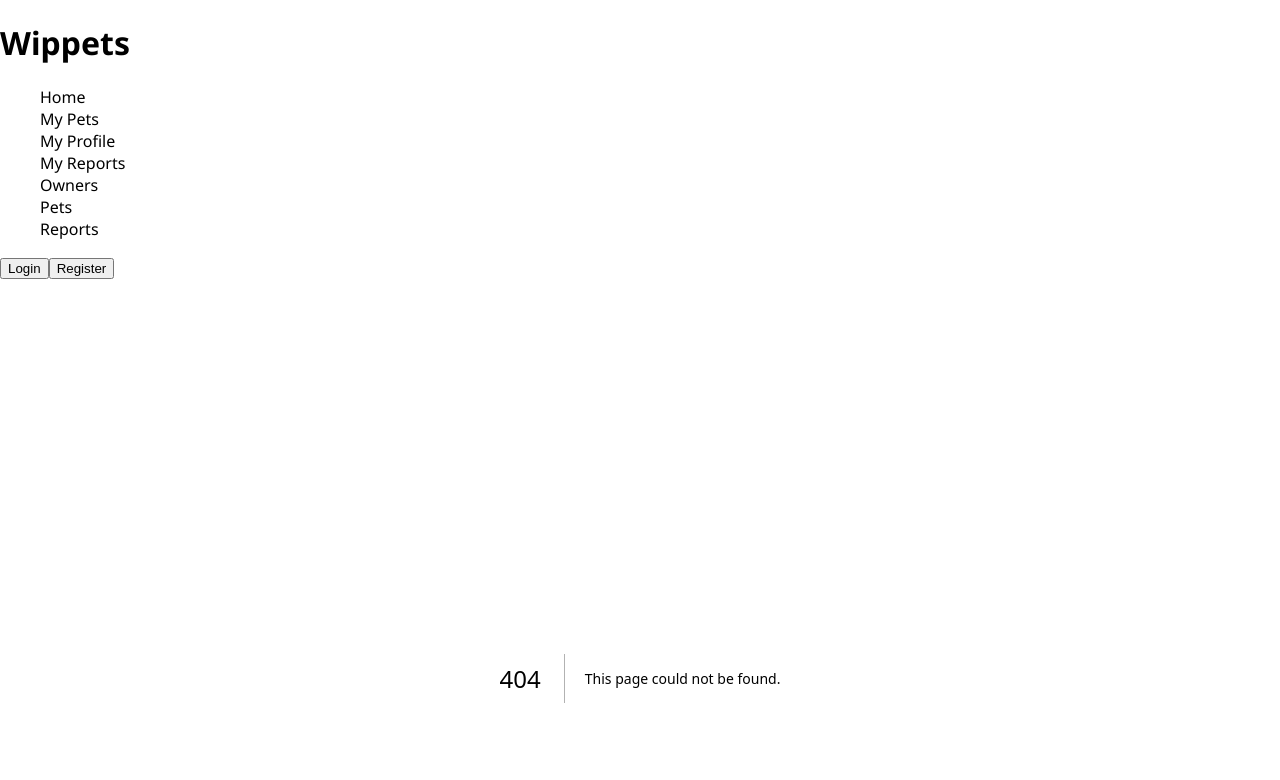
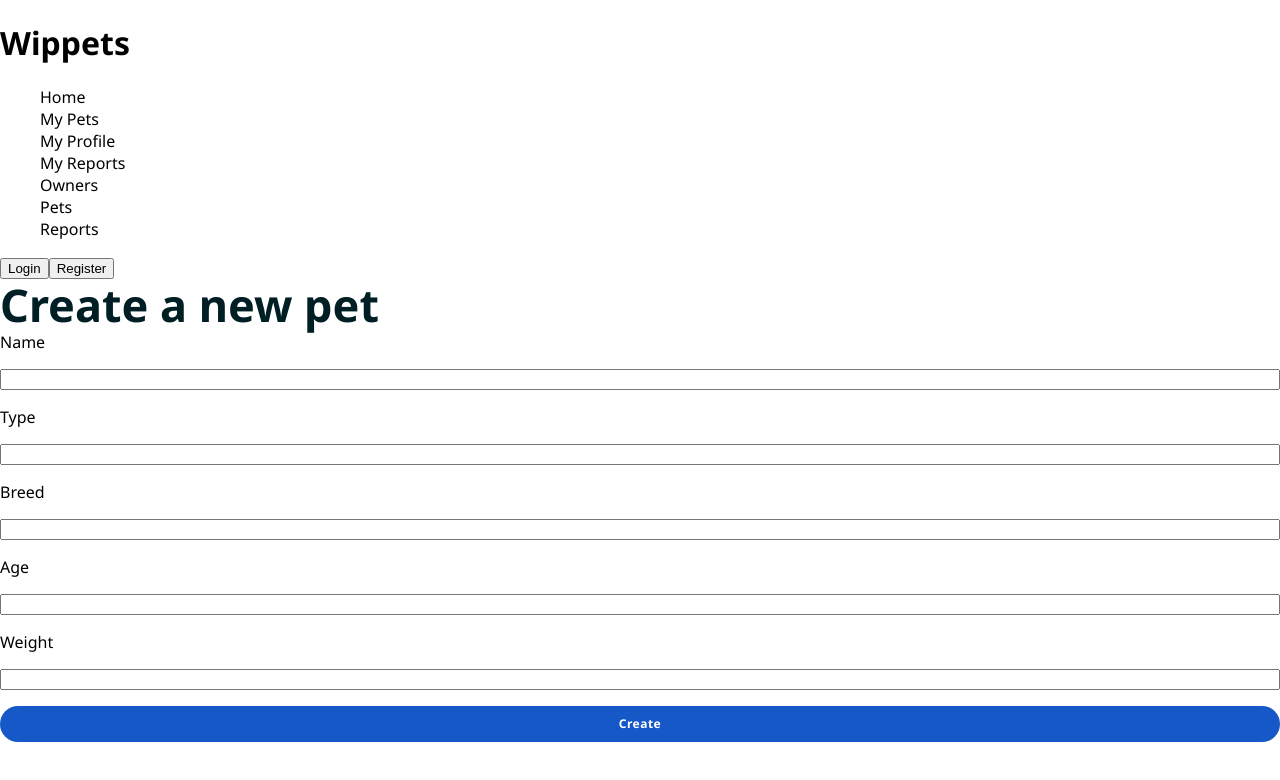
Before and after one commit to rodrigomoyano11/wippets, a Next.js app: page /my-pets/create in a window 1280 px wide. Before the commit this address had no page. Shown: the top 780 px of the page. Built offline with nearby package versions, Linux system fonts and the light colour scheme.

Commit message:
✨ Se creó la page "CreatePet"

```diff
--- /dev/null
+++ b/src/app/(individual)/my-pets/create/page.tsx
@@ -0,0 +1,85 @@
+'use client'
+
+import { zodResolver } from '@hookform/resolvers/zod'
+import { FormProvider, useForm } from 'react-hook-form'
+import { z } from 'zod'
+
+import { Button } from '~/components/Button'
+import { Text } from '~/components/Text'
+
+const schema = z.object({
+  name: z.string().min(1).max(50),
+  type: z.string().min(1).max(50),
+  breed: z.string().min(1).max(50),
+  age: z.number().min(0).max(100),
+  weight: z.number().min(0).max(100),
+})
+
+const CreatePetPage = () => {
+  const methods = useForm({ resolver: zodResolver(schema) })
+  const { errors } = methods.formState
+
+  const handleSubmit = methods.handleSubmit((data) => console.log(data))
+
+  return (
+    <>
+      <Text variant="display">Create a new pet</Text>
+
+      <FormProvider {...methods}>
+        <form onSubmit={handleSubmit}>
+          <label htmlFor="name">Name</label>
+          <input id="name" type="text" {...methods.register('name')} />
+          {errors.name && (
+            <Text variant="label" size="small" fill="error">
+              {errors.name?.message?.toString()}
+            </Text>
+          )}
+
+          <label htmlFor="type">Type</label>
+          <input id="type" type="text" {...methods.register('type')} />
+          {errors.type && (
+            <Text variant="label" size="small" fill="error">
+              {errors.type?.message?.toString()}
+            </Text>
+          )}
+
+          <label htmlFor="breed">Breed</label>
+          <input id="breed" type="text" {...methods.register('breed')} />
+          {errors.breed && (
+            <Text variant="label" size="small" fill="error">
+              {errors.breed?.message?.toString()}
+            </Text>
+          )}
+
+          <label htmlFor="age">Age</label>
+          <input id="age" type="number" {...methods.register('age')} />
+          {errors.age && (
+            <Text variant="label" size="small" fill="error">
+              {errors.age?.message?.toString()}
+            </Text>
+          )}
+
+          <label htmlFor="weight">Weight</label>
+          <input id="weight" type="number" {...methods.register('weight')} />
+          {errors.weight && (
+            <Text variant="label" size="small" fill="error">
+              {errors.weight?.message?.toString()}
+            </Text>
+          )}
+
+          <Button type="submit">Create</Button>
+        </form>
+      </FormProvider>
+
+      <style jsx>{`
+        form {
+          display: grid;
+          grid-template-columns: 1fr;
+          grid-gap: 1rem;
+        }
+      `}</style>
+    </>
+  )
+}
+
+export default CreatePetPage
```
